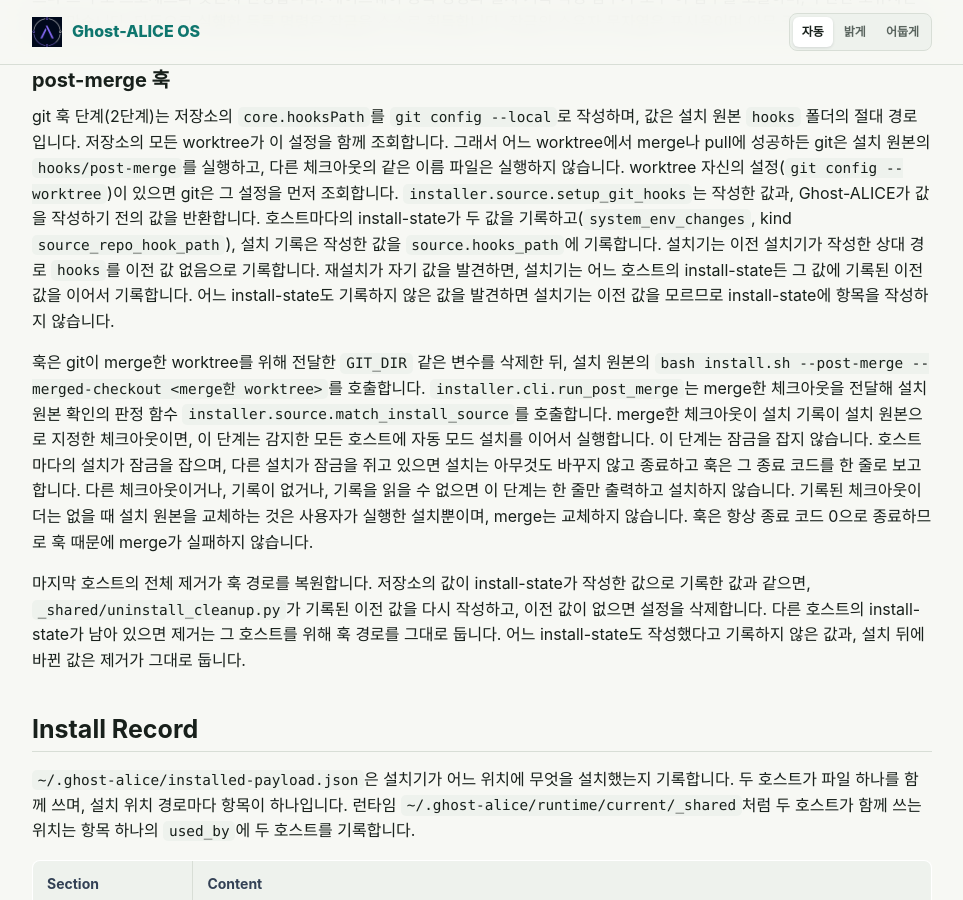
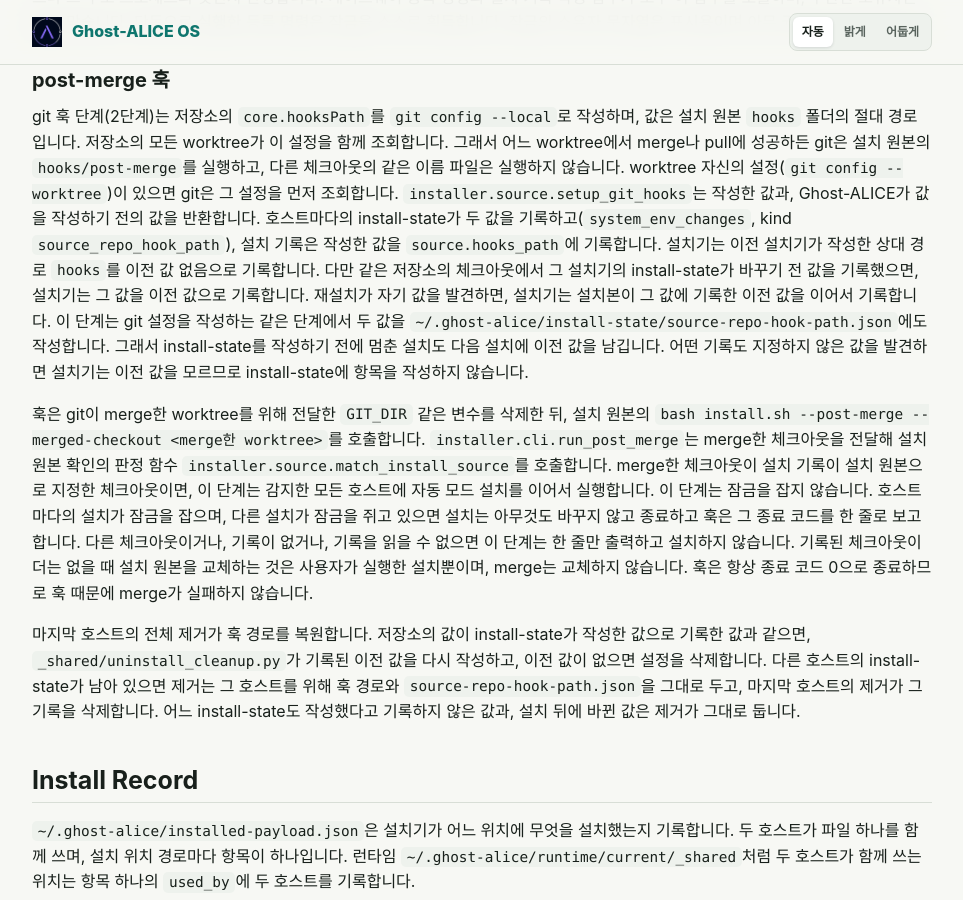
Before and after one commit to AidALL/ghost-alice, a Jekyll site: the page built from docs/ko/reference/installer-architecture.md, in a window 1280 px wide and 900 px high, scrolled down 4114 px. Shown: the whole window, without its empty margins (158-1121 px from the left). Built offline with Jekyll 4.4.1, drawn with Linux system fonts in a browser that asks for light colours; our own code applies the rules of GitHub Pages for plain Markdown files.

Commit message:
Document the recorded earlier hook path
- installer architecture (English and Korean): the earlier installer's record and the record written with the git write
- install-state schema: the same-step record next to the manifests

```diff
--- a/docs/ko/reference/installer-architecture.md
+++ b/docs/ko/reference/installer-architecture.md
@@ -76,11 +76,11 @@ Windows에서는 `install.cmd`가 인수를 `install.ps1`에 전달합니다. `i
 
 ### post-merge 훅
 
-git 훅 단계(2단계)는 저장소의 `core.hooksPath`를 `git config --local`로 작성하며, 값은 설치 원본 `hooks` 폴더의 절대 경로입니다. 저장소의 모든 worktree가 이 설정을 함께 조회합니다. 그래서 어느 worktree에서 merge나 pull에 성공하든 git은 설치 원본의 `hooks/post-merge`를 실행하고, 다른 체크아웃의 같은 이름 파일은 실행하지 않습니다. worktree 자신의 설정(`git config --worktree`)이 있으면 git은 그 설정을 먼저 조회합니다. `installer.source.setup_git_hooks`는 작성한 값과, Ghost-ALICE가 값을 작성하기 전의 값을 반환합니다. 호스트마다의 install-state가 두 값을 기록하고(`system_env_changes`, kind `source_repo_hook_path`), 설치 기록은 작성한 값을 `source.hooks_path`에 기록합니다. 설치기는 이전 설치기가 작성한 상대 경로 `hooks`를 이전 값 없음으로 기록합니다. 재설치가 자기 값을 발견하면, 설치기는 어느 호스트의 install-state든 그 값에 기록된 이전 값을 이어서 기록합니다. 어느 install-state도 기록하지 않은 값을 발견하면 설치기는 이전 값을 모르므로 install-state에 항목을 작성하지 않습니다.
+git 훅 단계(2단계)는 저장소의 `core.hooksPath`를 `git config --local`로 작성하며, 값은 설치 원본 `hooks` 폴더의 절대 경로입니다. 저장소의 모든 worktree가 이 설정을 함께 조회합니다. 그래서 어느 worktree에서 merge나 pull에 성공하든 git은 설치 원본의 `hooks/post-merge`를 실행하고, 다른 체크아웃의 같은 이름 파일은 실행하지 않습니다. worktree 자신의 설정(`git config --worktree`)이 있으면 git은 그 설정을 먼저 조회합니다. `installer.source.setup_git_hooks`는 작성한 값과, Ghost-ALICE가 값을 작성하기 전의 값을 반환합니다. 호스트마다의 install-state가 두 값을 기록하고(`system_env_changes`, kind `source_repo_hook_path`), 설치 기록은 작성한 값을 `source.hooks_path`에 기록합니다. 설치기는 이전 설치기가 작성한 상대 경로 `hooks`를 이전 값 없음으로 기록합니다. 다만 같은 저장소의 체크아웃에서 그 설치기의 install-state가 바꾸기 전 값을 기록했으면, 설치기는 그 값을 이전 값으로 기록합니다. 재설치가 자기 값을 발견하면, 설치기는 설치본이 그 값에 기록한 이전 값을 이어서 기록합니다. 이 단계는 git 설정을 작성하는 같은 단계에서 두 값을 `~/.ghost-alice/install-state/source-repo-hook-path.json`에도 작성합니다. 그래서 install-state를 작성하기 전에 멈춘 설치도 다음 설치에 이전 값을 남깁니다. 어떤 기록도 지정하지 않은 값을 발견하면 설치기는 이전 값을 모르므로 install-state에 항목을 작성하지 않습니다.
 
 훅은 git이 merge한 worktree를 위해 전달한 `GIT_DIR` 같은 변수를 삭제한 뒤, 설치 원본의 `bash install.sh --post-merge --merged-checkout <merge한 worktree>`를 호출합니다. `installer.cli.run_post_merge`는 merge한 체크아웃을 전달해 설치 원본 확인의 판정 함수 `installer.source.match_install_source`를 호출합니다. merge한 체크아웃이 설치 기록이 설치 원본으로 지정한 체크아웃이면, 이 단계는 감지한 모든 호스트에 자동 모드 설치를 이어서 실행합니다. 이 단계는 잠금을 잡지 않습니다. 호스트마다의 설치가 잠금을 잡으며, 다른 설치가 잠금을 쥐고 있으면 설치는 아무것도 바꾸지 않고 종료하고 훅은 그 종료 코드를 한 줄로 보고합니다. 다른 체크아웃이거나, 기록이 없거나, 기록을 읽을 수 없으면 이 단계는 한 줄만 출력하고 설치하지 않습니다. 기록된 체크아웃이 더는 없을 때 설치 원본을 교체하는 것은 사용자가 실행한 설치뿐이며, merge는 교체하지 않습니다. 훅은 항상 종료 코드 0으로 종료하므로 훅 때문에 merge가 실패하지 않습니다.
 
-마지막 호스트의 전체 제거가 훅 경로를 복원합니다. 저장소의 값이 install-state가 작성한 값으로 기록한 값과 같으면, `_shared/uninstall_cleanup.py`가 기록된 이전 값을 다시 작성하고, 이전 값이 없으면 설정을 삭제합니다. 다른 호스트의 install-state가 남아 있으면 제거는 그 호스트를 위해 훅 경로를 그대로 둡니다. 어느 install-state도 작성했다고 기록하지 않은 값과, 설치 뒤에 바뀐 값은 제거가 그대로 둡니다.
+마지막 호스트의 전체 제거가 훅 경로를 복원합니다. 저장소의 값이 install-state가 작성한 값으로 기록한 값과 같으면, `_shared/uninstall_cleanup.py`가 기록된 이전 값을 다시 작성하고, 이전 값이 없으면 설정을 삭제합니다. 다른 호스트의 install-state가 남아 있으면 제거는 그 호스트를 위해 훅 경로와 `source-repo-hook-path.json`을 그대로 두고, 마지막 호스트의 제거가 그 기록을 삭제합니다. 어느 install-state도 작성했다고 기록하지 않은 값과, 설치 뒤에 바뀐 값은 제거가 그대로 둡니다.
 
 ## Install Record
 
```
Also changed, not shown: docs/reference/installer-architecture.md (+2 -2 lines), installer_update/install_state_schema.md (+1 -1 lines).
